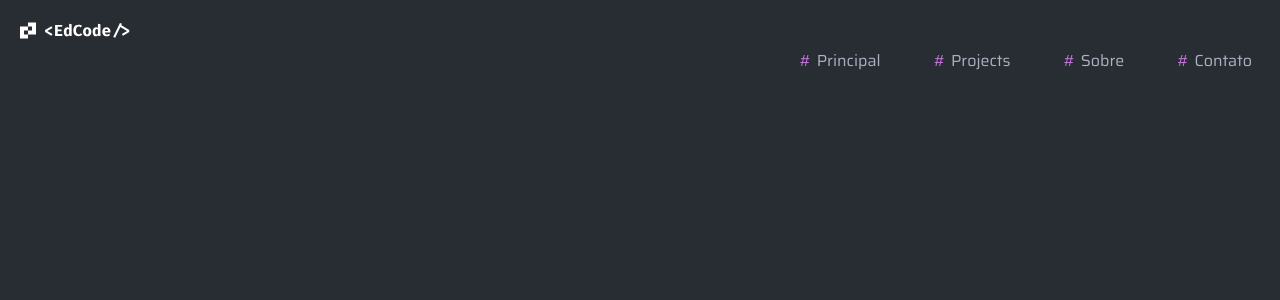
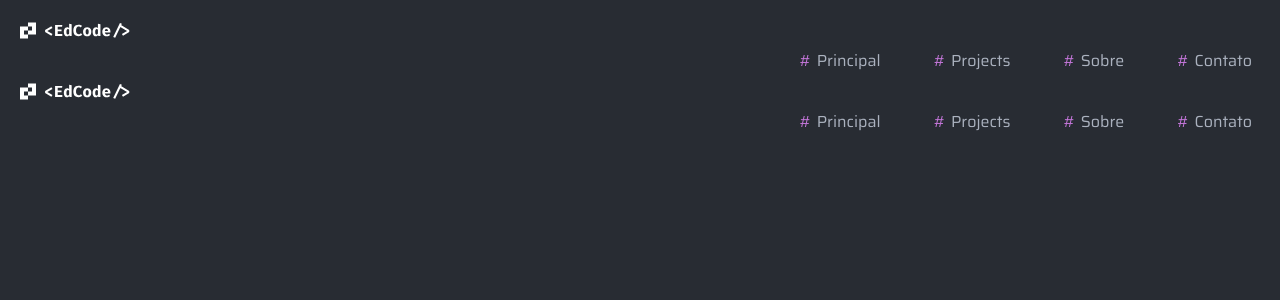
Before and after one commit to edfragoso/portfolio, a Next.js app in the folder new-portfolio/: page / in a window 1280 px wide. Shown: the top 300 px of the page. Built offline with nearby package versions, Linux system fonts and the light colour scheme.

Commit message:
feat: add comp Header

```diff
--- a/new-portfolio/src/app/layout.tsx
+++ b/new-portfolio/src/app/layout.tsx
@@ -1,6 +1,7 @@
-import './globals.css'
-import type { Metadata } from 'next'
-import { Saira } from 'next/font/google'
+import { Header } from "@/components/common/header";
+import "./globals.css";
+import type { Metadata } from "next";
+import { Saira } from "next/font/google";
 
 const saira = Saira({
   weight: ["300", "400", "500", "600"],
@@ -8,18 +9,21 @@ const saira = Saira({
 });
 
 export const metadata: Metadata = {
-  title: '<edCode/>',
-  description: 'Portifolio pessoal',
-}
+  title: "<edCode/>",
+  description: "Portifolio pessoal",
+};
 
 export default function RootLayout({
   children,
 }: {
-  children: React.ReactNode
+  children: React.ReactNode;
 }) {
   return (
     <html lang="pt-BR">
-      <body className={saira.className}>{children}</body>
+      <body className={saira.className}>
+        <Header />
+        {children}
+      </body>
     </html>
-  )
+  );
 }
```
